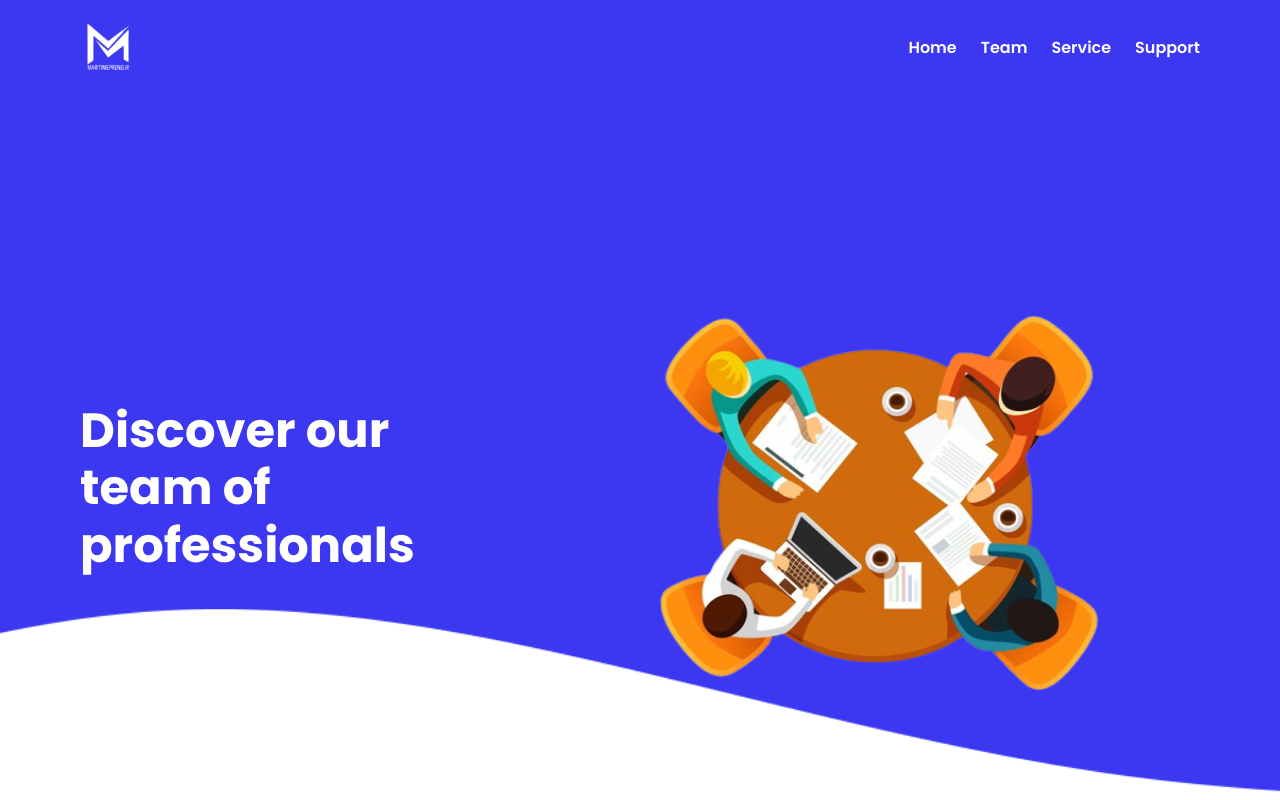
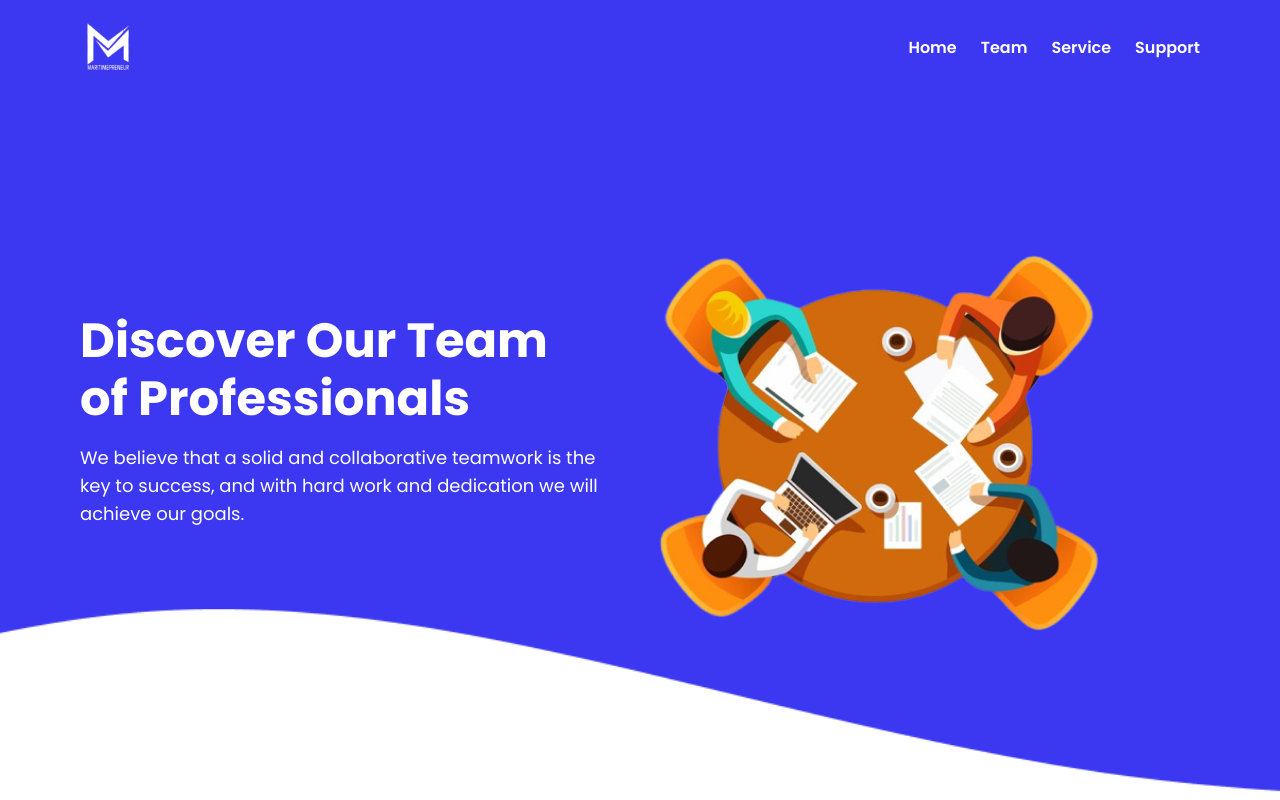
Before and after one commit to fliyyer/maritime-preneur, a React (Create React App) app: page /team in a window 1280 px wide. Shown: the top 800 px of the page. Built offline with nearby package versions, Linux system fonts and the light colour scheme.

Commit message:
fix Spacing

```diff
--- a/src/component/Homepage/Header.jsx
+++ b/src/component/Homepage/Header.jsx
@@ -13,9 +13,9 @@ const HeaderService = () => {
 
     return (
         <div className="bg-cover bg-center flex justify-center items-center min-h-screen bg-service">
-            <div className="container mx-auto px-6 sm:px-20 py-8 items-center flex flex-col md:flex-row">
+            <div className="container -mt-10 mb-20 mx-auto px-6 sm:px-20 py-8 items-center flex flex-col md:flex-row">
                 <div className="md:w-1/2 md:pr-8" data-aos="fade-right" >
-                    <p className="text-white font-bold text-3xl md:text-4xl lg:text-6xl mb-8 tracking-wide">MARITIMEPRENEUR</p>
+                    <p className="text-white font-bold text-3xl md:text-4xl lg:text-5xl mb-8 tracking-wider">MARITIMEPRENEUR</p>
                     <p className="text-white text-center text-xl sm:text-left md:text-2xl lg:text-3xl">
                         Building <strong>the Nations</strong><br /> <strong>Sustaining Our</strong> Oceans
                     </p>
--- a/src/component/Servicepage/HeaderService.jsx
+++ b/src/component/Servicepage/HeaderService.jsx
@@ -12,7 +12,7 @@ const HeaderService = () => {
 
     return (
         <div className="bg-cover bg-center min-h-screen flex justify-center items-center team-hero bg-service">
-            <div className="container mx-auto px-6 md:px-20 -mt-12 mb-40  items-center flex flex-col md:flex-row">
+            <div className="container mx-auto px-6 md:px-20 -mt-10 mb-20 items-center flex flex-col md:flex-row">
                 <div className="md:w-1/2 md:pr-8" data-aos='fade-right'>
                     <p className="text-white font-bold text-3xl lg:text-5xl mb-6 text-team title-mt">Experience the Best Service with Us!</p>
                     <p className="text-white text-l sm:text-lg mb-8">
--- a/src/component/Servicepage/OurService.jsx
+++ b/src/component/Servicepage/OurService.jsx
@@ -62,7 +62,7 @@ const OurService = () => {
             </div>
             <div className="flex flex-wrap justify-center p-1 sm:p-6 -mt-10 lg:-mt-20 consulting-mt md:px-20 items-center lg:py-24" >
                 <div className="flex flex-col w-full lg:w-1/2 p-8 text-primary-color" data-aos='fade-up' data-aos-duration='1500'>
-                    <h2 className="text-center text-2xl lg:text-left font-bold md:mt-10 sm:text-4xl mb-4 lg:-mt-10">Consulting</h2>
+                    <h2 className="text-center text-2xl lg:text-left font-bold md:mt-10 sm:text-4xl mb-4 lg:mt-10">Consulting</h2>
                     <p className="text-center text-m lg:text-left font-medium sm:text-xl mb-2">We Provide Consultancy in
                     </p>
                     <hr />
@@ -74,7 +74,7 @@ const OurService = () => {
                         <li className='my-4'>Creative Economy</li>
                     </ul>
                 </div>
-                <div className="w-full lg:w-1/2 p-8 lg:-mt-10" data-aos='zoom-in-up' data-aos-duration='1000'>
+                <div className="w-full lg:w-1/2 p-8 lg:mt-10" data-aos='zoom-in-up' data-aos-duration='1000'>
                     <img src={Service3} alt="Gambar Konten" className="w-full h-auto rounded-lg hidden lg:block " />
                 </div>
             </div>
--- a/src/component/Supportpage/HeaderSupport.jsx
+++ b/src/component/Supportpage/HeaderSupport.jsx
@@ -13,7 +13,7 @@ const HeaderSupport = () => {
 
     return (
         <div className="bg-cover bg-center min-h-screen flex justify-center items-center team-hero bg-service">
-            <div className="container mx-auto px-4 lg:px-20 py-8 items-center flex flex-col md:flex-row">
+            <div className="container -mt-10 mb-20 mx-auto px-4 lg:px-20 py-8 items-center flex flex-col md:flex-row">
                 <div className="md:w-1/2 md:pr-8" data-aos="fade-right">
                     <p className="text-white text-3xl font-bold sm:text-5xl mb-4">Certificate and Rules</p>
                     <p className="text-white text-m sm:text-lg mb-8">
--- a/src/component/Teampage/HeaderTeam.jsx
+++ b/src/component/Teampage/HeaderTeam.jsx
@@ -13,11 +13,12 @@ const HeaderTeam = () => {
 
     return (
         <div className="bg-cover bg-center min-h-screen flex justify-center items-center bg-service">
-            <div className="container mx-auto px-4 md:px-20 py-8 items-center flex flex-col md:flex-row">
+            <div className="container -mt-10 mb-20 mx-auto px-4 md:px-20 py-8 items-center flex flex-col md:flex-row">
                 <div className="md:w-1/2 md:pr-8" data-aos='fade-right' data-aos-duration='1500'>
-                    <p className="text-white font-bold text-3xl md:text-4xl lg:text-5xl mb-4 text-team">Discover our
-                        <br /> team of
-                        professionals</p>
+                    <p className="text-white font-bold text-3xl md:text-4xl lg:text-5xl mb-4 text-team">Discover Our Team
+                        <br /> of
+                        Professionals</p>
+                        <p className="text-white text-m sm:text-lg mb-8">We believe that a solid and collaborative teamwork is the key to success, and with hard work and dedication we will achieve our goals.</p>
                 </div>
                 <div className="md:w-1/2" data-aos='fade-left' data-aos-duration='1500'>
                     <img className="rounded-lg " src={Team} alt="gambar" />
```
